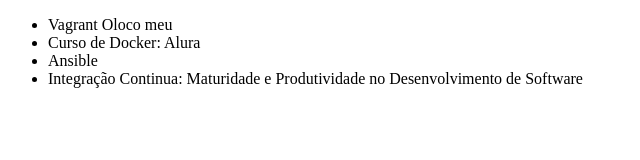
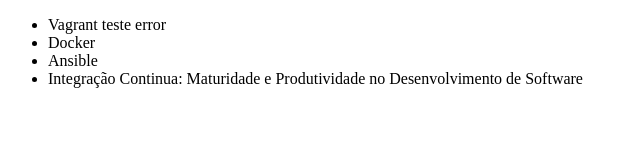
Before and after one commit to IagoOSantos/alura-git, a plain HTML site: page index.html in a window 1280 px wide. Shown: the whole page, without its empty margins (0-640 px from the left). Drawn offline with Linux system fonts and the light colour scheme.

Commit message:
error teste master

```diff
--- a/index.html
+++ b/index.html
@@ -8,8 +8,8 @@
 </head>
 <body>
     <ul>
-        <li>Vagrant Oloco meu</li>
-        <li>Curso de Docker: Alura</li>
+        <li>Vagrant teste error</li>
+        <li>Docker</li>
         <li>Ansible</li>
         <li>Integração Continua: Maturidade e Produtividade no Desenvolvimento de Software</li>
     </ul>
```
